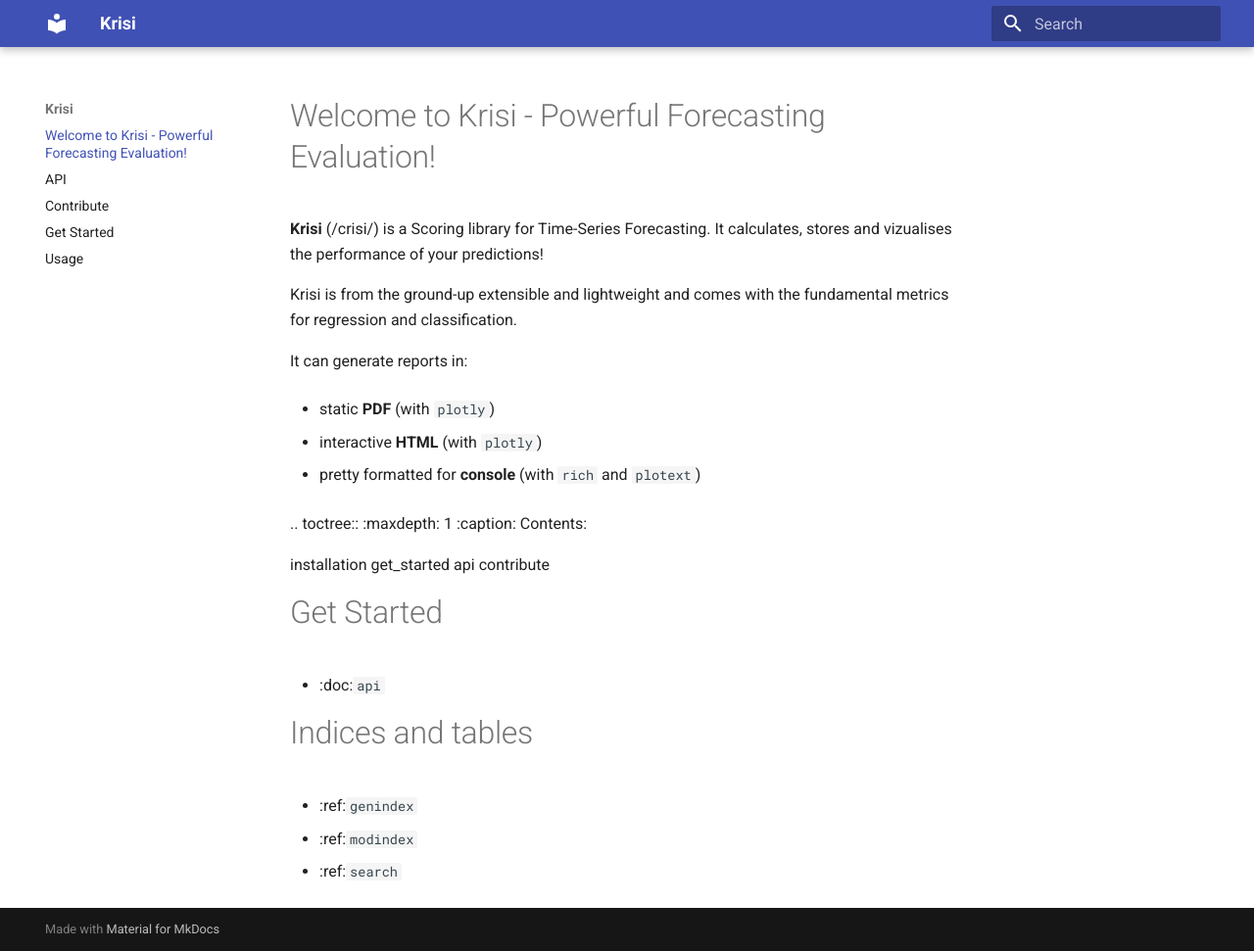
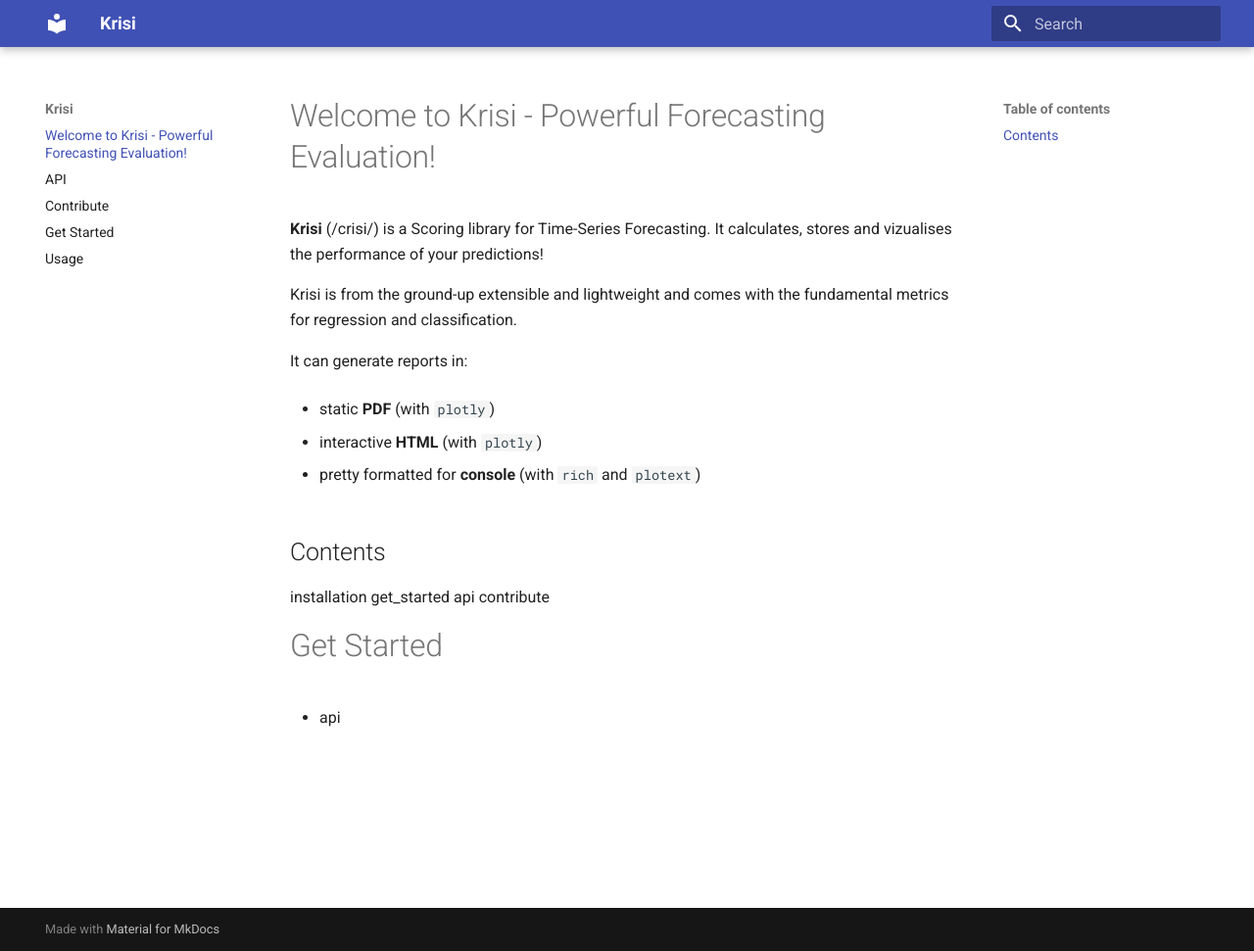
Before and after one commit to dream-faster/krisi, an MkDocs documentation site: the page built from docs/index.md, in a window 1280 px wide and 971 px high. Shown: the whole window at 98% size. Built offline with MkDocs 1.6.1 and Material for MkDocs 9.7.7, drawn with Linux system fonts in a browser that asks for light colours.

```diff
--- a/docs/index.md
+++ b/docs/index.md
@@ -14,9 +14,7 @@ It can generate reports in:
 - pretty formatted for **console** (with ``rich`` and ``plotext``)
 
 
-.. toctree::
-   :maxdepth: 1
-   :caption: Contents:
+##Contents
 
    installation
    get_started
@@ -26,11 +24,4 @@ It can generate reports in:
 
 Get Started
 ===========
-* :doc:`api`
-
-Indices and tables
-==================
-
-* :ref:`genindex`
-* :ref:`modindex`
-* :ref:`search`
+* api
```
Also changed, not shown: pyproject.toml (+2 -5 lines).
